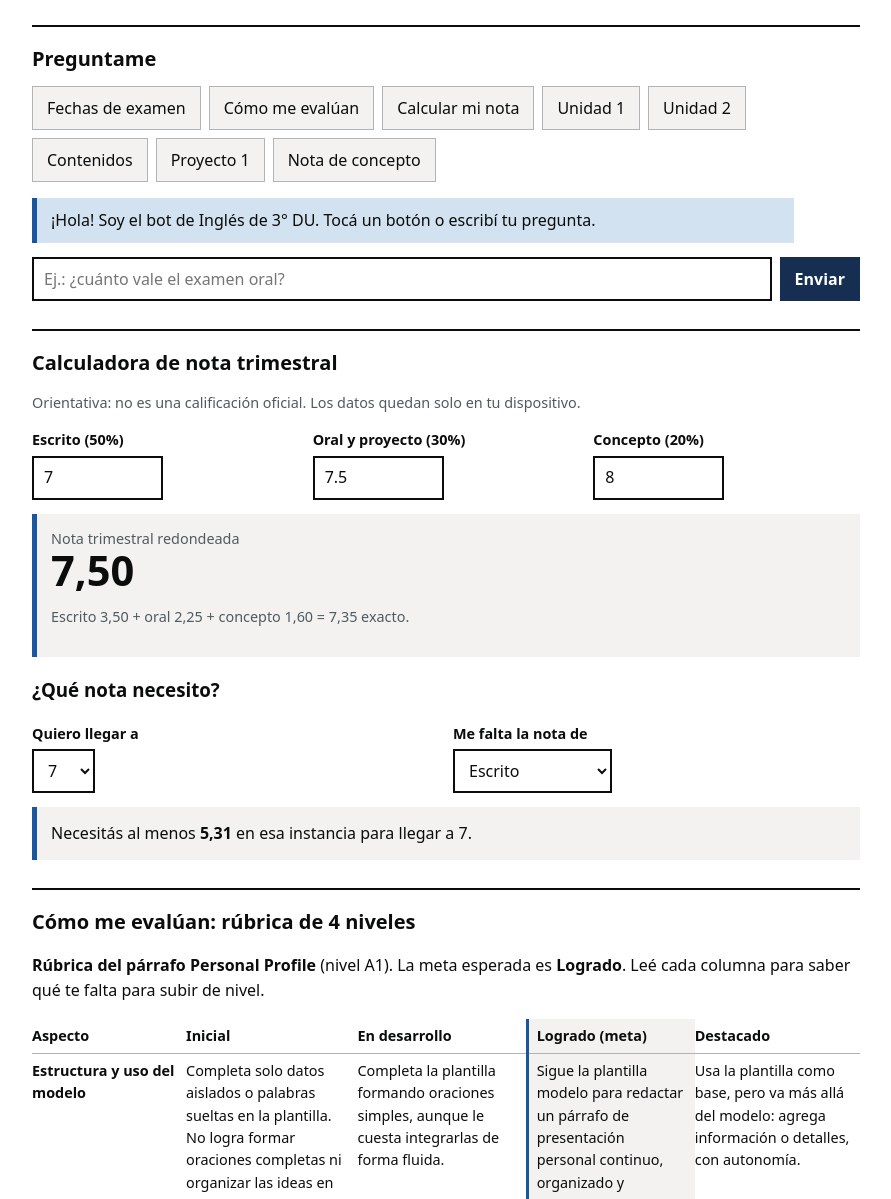
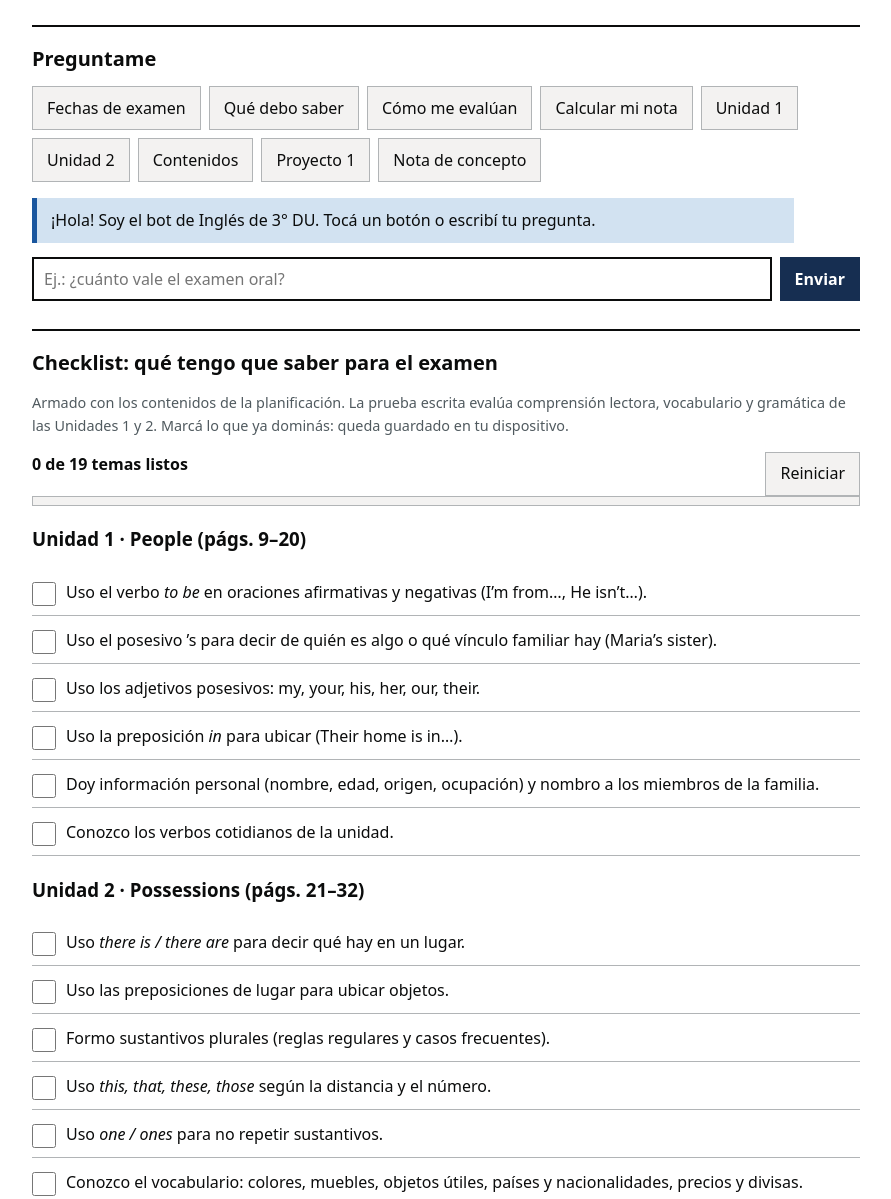
Before and after one commit to Veronica-English/Bot-English-Programme, a plain HTML site: page index.html in a window 1280 px wide. Shown: the part 128-1327 px from the top of the page, without its empty margins (194-1085 px from the left). Drawn offline with Linux system fonts and the light colour scheme.

Commit message:
Add files via upload

```diff
--- a/index.html
+++ b/index.html
@@ -33,7 +33,7 @@ label{display:block;font-weight:700;font-size:.9rem;margin-bottom:4px}
 .big{font-size:2.6rem;font-weight:800;line-height:1}
 .err{color:var(--er);font-weight:700}
 .tw{overflow-x:auto}table{border-collapse:collapse;width:100%;font-size:.9rem}td,th{border-bottom:1px solid var(--ln);padding:6px 10px 6px 0;text-align:left;vertical-align:top}
-.rt td,.rt th{min-width:150px}.hl{background:var(--sf);border-left:3px solid var(--ac);padding-left:8px}
+.rt td,.rt th{min-width:150px}.ck{display:flex;gap:10px;align-items:flex-start;min-height:44px;padding:8px 0;border-bottom:1px solid var(--ln);font-weight:400;font-size:1rem;cursor:pointer}.ck input{width:24px;height:24px;flex-shrink:0;margin:2px 0 0;accent-color:var(--pr)}.ck input:checked+span{color:var(--mu);text-decoration:line-through}.pt{height:10px;background:var(--sf);border:1px solid var(--ln)}.pf{height:100%;width:0;background:var(--ac);transition:width .2s}.hl{background:var(--sf);border-left:3px solid var(--ac);padding-left:8px}
 footer{margin:32px 0;color:var(--mu);font-size:.85rem}
 </style></head><body><main>
 <header class="top"><div class="meta">Centro Educativo Nº 5 Senador A. Bertín · 3° Año DU · Prof. Lamanna Editta Verónica</div>
@@ -46,6 +46,10 @@ footer{margin:32px 0;color:var(--mu);font-size:.85rem}
 <form id="f"><label for="q" style="position:absolute;left:-9999px">Tu pregunta</label>
 <input type="text" id="q" placeholder="Ej.: ¿cuánto vale el examen oral?" autocomplete="off"><button class="btn" type="submit">Enviar</button></form></section>
 
+<section id="checklist"><h2>Checklist: qué tengo que saber para el examen</h2>
+<p class="meta">Armado con los contenidos de la planificación. La prueba escrita evalúa comprensión lectora, vocabulario y gramática de las Unidades 1 y 2. Marcá lo que ya dominás: queda guardado en tu dispositivo.</p>
+<div style="display:flex;justify-content:space-between;gap:8px"><b id="ckp">0 de 0 temas listos</b><button class="chip" type="button" id="ckr">Reiniciar</button></div>
+<div class="pt" aria-hidden="true"><div class="pf" id="ckb"></div></div><div id="ckl"></div></section>
 <section id="calc"><h2>Calculadora de nota trimestral</h2>
 <p class="meta">Orientativa: no es una calificación oficial. Los datos quedan solo en tu dispositivo.</p>
 <div class="grid">
@@ -88,6 +92,7 @@ function fechas(){let h=D.fechas.map(x=>`<li><b>${x.n}:</b> ${x.f}, ${x.h}. ${x.
  return `<ul>${h}</ul>`+(D.fechasVerificadas?"":"<p><i>Ojo: estas fechas todavía no están confirmadas en la planificación. Verificalas con la profe.</i></p>")}
 const I=[
  {k:["fecha","examen","cuando","recuperatorio","rendir","prueba"],l:"Fechas de examen",a:()=>fechas()},
+ {k:["checklist","saber","repasar","preparar","conocimiento","que necesito saber"],l:"Qué debo saber",a:()=>"<p>Tenés una lista de verificación con lo que se espera que sepas de las Unidades 1 y 2. <a href='#checklist'>Ir al checklist</a>.</p><p>La prueba escrita evalúa comprensión lectora, uso del vocabulario y precisión gramatical.</p>"},
  {k:["evalua","rubrica","logrado","destacado","parrafo","personal profile","nivel","criterio"],l:"Cómo me evalúan",a:()=>D.rubP},
  {k:["calcul","promedio","redond","sacar","necesito","porcentaje","pondera","vale","cuanto","nota"],l:"Calcular mi nota",a:()=>ev+"<p>Fórmula: escrito×0,5 + oral×0,3 + concepto×0,2. Ejemplo: 8, 7 y 9 dan 4 + 2,1 + 1,8 = <b>7,9</b>.</p><p>Usá la calculadora de más abajo. También te dice qué nota necesitás para llegar a tu objetivo.</p><p class='meta'>Redondeo usado: sube al 0,50 o entero superior (6,23 → 6,50; 6,57 → 7). Confirmalo con la profe.</p>"},
  {k:["unidad 1","people","verbo to be","familia","posesivo"],l:"Unidad 1",a:()=>D.u1},
@@ -128,6 +133,18 @@ try{const s=JSON.parse(localStorage.getItem("ing3du")||"null");if(s){g("w").valu
 calc();
 
 g("rb").innerHTML=D.rubP;g("rc").innerHTML=D.rubC;
+const CK=[
+{t:"Unidad 1 · People (págs. 9–20)",i:[["a1","Uso el verbo <i>to be</i> en oraciones afirmativas y negativas (I’m from…, He isn’t…)."],["a2","Uso el posesivo ’s para decir de quién es algo o qué vínculo familiar hay (Maria’s sister)."],["a3","Uso los adjetivos posesivos: my, your, his, her, our, their."],["a4","Uso la preposición <i>in</i> para ubicar (Their home is in…)."],["a5","Doy información personal (nombre, edad, origen, ocupación) y nombro a los miembros de la familia."],["a6","Conozco los verbos cotidianos de la unidad."]]},
+{t:"Unidad 2 · Possessions (págs. 21–32)",i:[["b1","Uso <i>there is / there are</i> para decir qué hay en un lugar."],["b2","Uso las preposiciones de lugar para ubicar objetos."],["b3","Formo sustantivos plurales (reglas regulares y casos frecuentes)."],["b4","Uso <i>this, that, these, those</i> según la distancia y el número."],["b5","Uso <i>one / ones</i> para no repetir sustantivos."],["b6","Conozco el vocabulario: colores, muebles, objetos útiles, países y nacionalidades, precios y divisas."]]},
+{t:"Habilidades que se evalúan",i:[["c1","Comprendo textos cortos de las Unidades 1 y 2 (comprensión lectora)."],["c2","Escribo un párrafo Personal Profile con <i>and</i> y <i>but</i>, sin traducir palabra por palabra."]]},
+{t:"Para la instancia oral (30%)",i:[["d1","Pronuncio bien las contracciones (I’m, he’s, there’s)."],["d2","Deletreo mis datos y leo números, porcentajes y precios."],["d3","Acentúo bien las nacionalidades (Argen<b>ti</b>nian)."],["d4","Tengo listo mi póster o ficha del Proyecto 1 y practiqué la exposición en voz alta."]]},
+{t:"El día del examen",i:[["e1","Llevo la cartilla (págs. 9–32) y los útiles, y llego puntual."]]}];
+let ks={};try{ks=JSON.parse(localStorage.getItem("ing3du_ck")||"{}")}catch(e){}
+g("ckl").innerHTML=CK.map(b=>`<h3>${b.t}</h3>`+b.i.map(([id,x])=>`<label class='ck'><input type='checkbox' data-id='${id}'${ks[id]?" checked":""}><span>${x}</span></label>`).join("")).join("");
+function ckn(){const b=[...g("ckl").querySelectorAll("input")],n=b.filter(c=>c.checked).length;g("ckp").textContent=n+" de "+b.length+" temas listos";g("ckb").style.width=(n/b.length*100)+"%"}
+g("ckl").querySelectorAll("input").forEach(c=>c.onchange=()=>{ks[c.dataset.id]=c.checked;try{localStorage.setItem("ing3du_ck",JSON.stringify(ks))}catch(e){}ckn()});
+g("ckr").onclick=()=>{ks={};try{localStorage.removeItem("ing3du_ck")}catch(e){}g("ckl").querySelectorAll("input").forEach(c=>c.checked=false);ckn()};
+ckn();
 g("tb").innerHTML="<tr><th>Tema</th><th>Detalle</th></tr><tr><td>Unidad 1</td><td>People, págs. 9–20</td></tr><tr><td>Unidad 2</td><td>Possessions, págs. 21–32</td></tr><tr><td>Proyecto</td><td>My Personal &amp; Family Identity Profile</td></tr>"+D.fechas.map(x=>`<tr><td>${x.n}</td><td>${x.f}, ${x.h}</td></tr>`).join("");
 g("ft").textContent="Fuentes: Planificación Anual 2026 y rúbrica de producción escrita (Personal Profile, A1). Herramienta orientativa, sin valor de calificación oficial.";
 </script></main></body></html>
```
